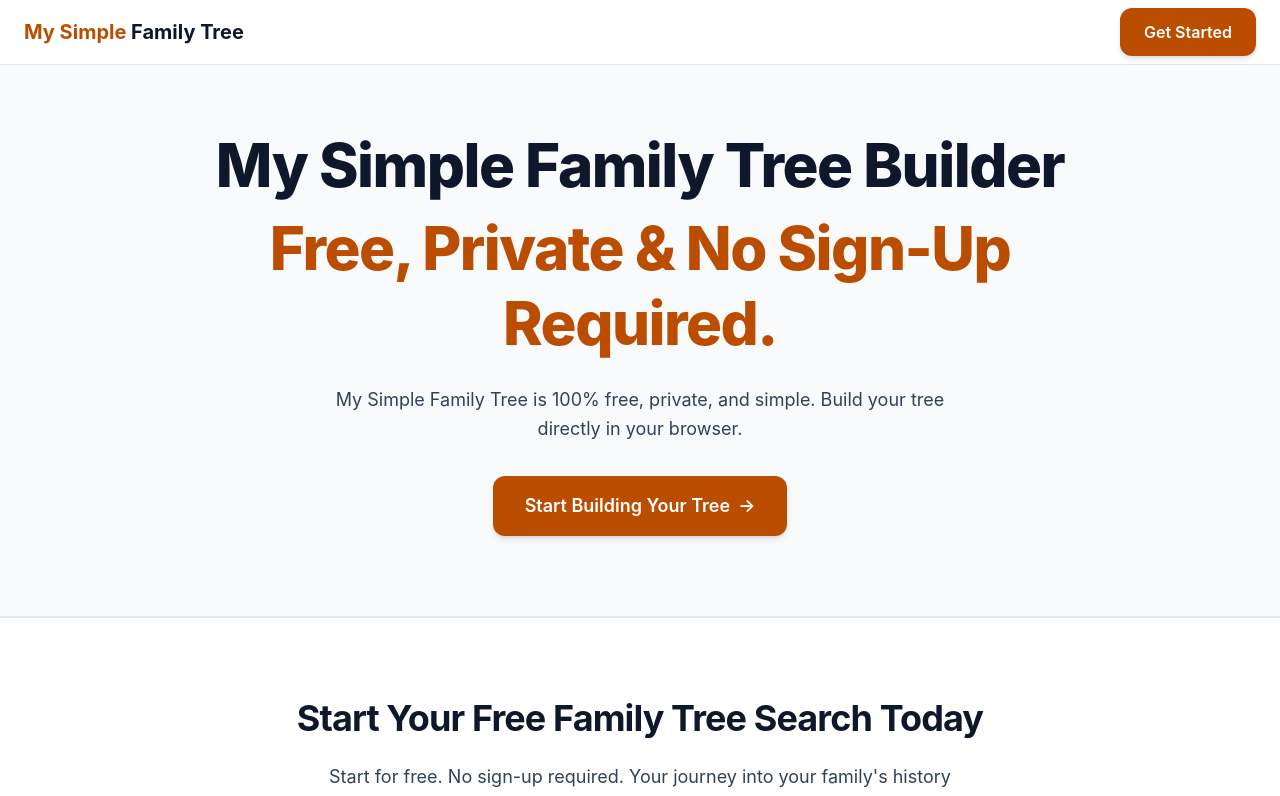
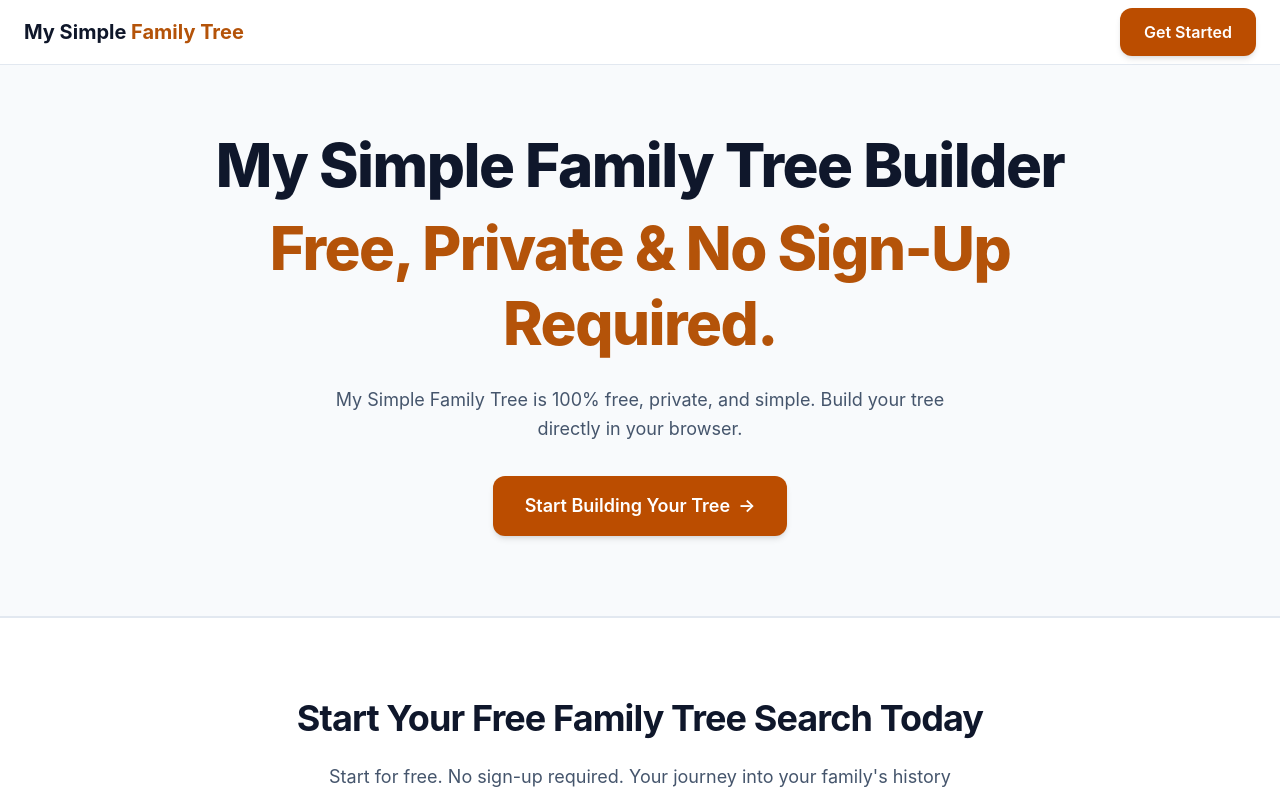
Before and after one commit to Moiralah/ft_transcendence, a Next.js app in the folder frontend/: page /main in a window 1280 px wide. Shown: the top 796 px of the page. Built offline with nearby package versions, Linux system fonts and the light colour scheme.

Commit message:
added color component to all component, still havent done all component yet

```diff
--- a/frontend/src/components/banner.tsx
+++ b/frontend/src/components/banner.tsx
@@ -1,6 +1,8 @@
+// components/system/Banner.tsx
 import React from 'react';
 import { Typography } from './typograph';
 import { Button } from './button';
+import { componentTokens } from './colorPalete';
 
 interface BannerAction {
   label: string;
@@ -15,12 +17,13 @@ interface BannerProps {
   highlightText?: string;
   description: string;
   actions: BannerAction[];
-    badge?: string,
+  badge?: string;
   emphasis?: 'low' | 'medium' | 'high';
-    headingLevel? : 'h1' | 'h2' | 'h3';
+  headingLevel?: 'h1' | 'h2' | 'h3';
+  themeMode?: 'light';
 }
 
-export function Banner ({
+export function Banner({
   id,
   title,
   highlightText,
@@ -29,59 +32,84 @@ export function Banner ({
   badge,
   emphasis = 'medium',
   headingLevel = 'h2',
-} : BannerProps) {
+  themeMode = 'light',
+}: BannerProps) {
+  // Structural spacing based on emphasis level
   const emphasisStyles = {
-        high: 'bg-slate-50 pt-32 pb-20 border-b border-slate-200',
-        medium: 'bg-white py-20 border-t border-b border-slate-200',
-        low: 'bg-slate-100 py-12 rounded-2xl border border-slate-200',
+    high: 'pt-32 pb-20 border-b',
+    medium: 'py-20 border-t border-b',
+    low: 'py-12 rounded-2xl border',
   };
+
+  const token = componentTokens.banner(themeMode);
 
   return (
     <section
       aria-labelledby={id}
       className={`w-full flex flex-col items-center text-center px-6 ${emphasisStyles[emphasis]}`}
+      style={{
+        borderColor: token.border[emphasis],
+        backgroundColor: token.bg[emphasis],
+      }}
     >
       <div className="max-w-4xl mx-auto flex flex-col items-center gap-6">
-                {/* Optional Eyebrown / Badge */}
+        {/* Eyebrow / Badge */}
         {badge && (
-                    <span className="text-amber-700 font-bold tracking wider text-xs uppercase bg-amber-100 px-3 py-1 rounded-full">
+          <span
+            className="font-bold tracking-wider text-xs uppercase px-3 py-1 rounded-full"
+            style={{
+              backgroundColor: token.badgeBg,
+              color: token.badgeText,
+            }}
+          >
             {badge}
           </span>
         )}
+
         {/* Heading */}
         <Typography
           as={headingLevel}
-                    variant= {headingLevel === 'h1'? 'h1' : 'h2'}
+          variant={headingLevel === 'h1' ? 'h1' : 'h2'}
           className="max-w-4xl"
           id={id}
+          themeMode={themeMode}
         >
           {title}
           {highlightText && (
-                        <span className="text-amber-700 block mt-2">{highlightText}</span>
+            <span
+              className="block mt-2"
+              style={{ color: token.highlightText }}
+            >
+              {highlightText}
+            </span>
           )}
         </Typography>
 
         {/* Body Description */}
         <Typography
-                    as='p'
+          as="p"
           variant="body"
-                    className="max-w-2xl text-lg text-slate-700"
+          className="max-w-2xl text-lg"
+          themeMode={themeMode}
         >
           {description}
         </Typography>
 
-                {/* Action button */}
+        {/* Action buttons */}
         {actions.length > 0 && (
           <div className="flex flex-wrap items-center justify-center gap-4 mt-2">
-                    {actions.map((action) => (
+            {actions.map((action, index) => (
               <Button
+                key={`${action.href}-${index}`}
                 href={action.href}
                 variant={action.variant || 'primary'}
                 className="px-8 py-4 text-lg"
               >
                 <span>{action.label}</span>
                 {action.showArrow && (
-                          <span aria-hidden="true" className="ml-2">&rarr;</span>
+                  <span aria-hidden="true" className="ml-2">
+                    &rarr;
+                  </span>
                 )}
               </Button>
             ))}
@@ -89,5 +117,5 @@ export function Banner ({
         )}
       </div>
     </section>
-    )
+  );
 }
--- /dev/null
+++ b/frontend/src/components/colorPalete.tsx
@@ -0,0 +1,134 @@
+// colorPalete.ts
+
+export const primitives = {
+    slate: {
+      50: '#F8FAFC',
+      100: '#F1F5F9',
+      200: '#E2E8F0',
+      300: '#CBD5E1',
+      400: '#94A3B8',
+      500: '#64748B',
+      600: '#475569',
+      700: '#334155',
+      800: '#1E293B',
+      900: '#0F172A',
+      950: '#020617',
+    },
+    amber: {
+      50: '#FFFBEB',
+      100: '#FEF3C7',
+      400: '#FBBF24',
+      500: '#F59E0B',
+      600: '#D97706',
+      700: '#B45309',
+    },
+    blue: {
+      50: '#EFF6FF',
+      100: '#DBEAFE',
+      500: '#3B82F6',
+      600: '#2563EB',
+      700: '#1D4ED8',
+    },
+    red: {
+      50: '#FEF2F2',
+      500: '#EF4444',
+      700: '#B91C1C',
+    },
+    emerald: {
+      50: '#ECFDF5',
+      500: '#10B981',
+      700: '#047857',
+    },
+    white: '#FFFFFF',
+    black: '#000000',
+    transparent: 'transparent',
+    whiteAlpha90: 'rgba(255, 255, 255, 0.9)',
+  };
+
+  export const semantics = {
+    light: {
+      surface: {
+        footer: primitives.slate[900],
+        navbar: primitives.whiteAlpha90,
+      },
+      bg: {
+        low: primitives.slate[100],
+        medium: primitives.white,
+        high: primitives.slate[50],
+        badge: primitives.amber[100],
+      },
+      text: {
+        muted: primitives.slate[300],
+        primary: primitives.white,
+        brandSecondary: primitives.amber[700],
+        brandPrimary: primitives.slate[900],
+        heading: primitives.slate[900],
+        body: primitives.slate[600],
+        caption: primitives.slate[600],
+        badge: primitives.amber[700],
+        highlight: primitives.amber[700],
+      },
+      border: {
+        subtle: primitives.slate[800],
+        navbar: primitives.slate[200],
+        banner: primitives.slate[200],
+      },
+      interactive: {
+        focusRing: primitives.amber[400],
+        navRing: primitives.amber[700],
+      },
+    },
+  };
+
+  export const componentTokens = {
+    footer: (themeMode: 'light') => {
+      const s = semantics[themeMode] || semantics.light;
+      return {
+        bg: s.surface.footer,
+        text: s.text.muted,
+        linkHover: s.text.primary,
+        border: s.border.subtle,
+        focusRing: s.interactive.focusRing,
+        focusOffset: s.surface.footer,
+      };
+    },
+    navbar: (themeMode: 'light') => {
+      const s = semantics[themeMode] || semantics.light;
+      return {
+        bg: s.surface.navbar,
+        border: s.border.navbar,
+        brand1: s.text.brandPrimary,
+        brand2: s.text.brandSecondary,
+        focusRing: s.interactive.navRing,
+        focusOffset: s.surface.navbar,
+      };
+    },
+    typograph: (themeMode: 'light') => {
+      const s = semantics[themeMode] || semantics.light;
+      return {
+        h1: s.text.heading,
+        h2: s.text.heading,
+        h3: s.text.heading,
+        body: s.text.body,
+        caption: s.text.caption,
+      };
+    },
+    banner: (themeMode: 'light') => {
+      const s = semantics[themeMode] || semantics.light;
+      return {
+        border: {
+          low: s.border.banner,
+          medium: s.border.banner,
+          high: s.border.banner,
+        },
+        bg: {
+          low: s.bg.low,
+          medium: s.bg.medium,
+          high: s.bg.high,
+        },
+        badgeBg: s.bg.badge,
+        badgeText: s.text.badge,
+        highlightText: s.text.highlight,
+      };
+    },
+  };
--- a/frontend/src/components/footer.tsx
+++ b/frontend/src/components/footer.tsx
@@ -1,14 +1,44 @@
+'use client'
+
 import React from 'react';
 import Link from 'next/link';
+import { componentTokens } from './colorPalete';
 
-export function Footer({ copyrightText = "© 2026 My Simple Family Tree. All rights reserved.", feedbackHref = "/feedback" }) {
+interface FooterProps {
+  copyrightText?: string;
+  feedbackHref?: string;
+  themeMode?:'light';
+}
+
+export function Footer({
+  copyrightText = "© 2026 My Simple Family Tree. All rights reserved.",
+  feedbackHref = "/feedback",
+  themeMode = 'light'
+  } : FooterProps) {
+
+  const tokens = componentTokens.footer(themeMode);
+
   return (
-    <footer className="w-full bg-slate-900 text-slate-300 py-8 border-t border-slate-800 text-sm">
+    <footer
+      aria-label="Site Footer"
+      className="w-full py-8 border-t text-sm"
+        style={{
+        backgroundColor: tokens.bg,
+        borderColor: tokens.border,
+        color: tokens.text,
+      }}>
       <div className="max-w-7xl mx-auto flex flex-col items-center md:flex-row md:justify-between px-6 gap-4">
         <div>{copyrightText}</div>
         <Link
           href={feedbackHref}
-          className="hover:text-white transition-colors font-medium rounded focus:outline-none focus:ring-2 focus:ring-amber-400 focus:ring-offset-2 focus:ring-offset-slate-900 px-1 py-0.5"
+          className="transition-colors font-medium rounded px-1 py-0.5 outline-none focus-visible:ring-2 focus-visible:ring-offset-2"
+          style={{
+            color: tokens.text,
+            ['--tw-ring-color' as string]: tokens.focusRing,
+            ['--tw-ring-offset-color' as string]: tokens.focusOffset,
+          }}
+          onMouseEnter={(e) => (e.currentTarget.style.color = tokens.linkHover)}
+          onMouseLeave={(e) => (e.currentTarget.style.color = tokens.text)}
         >
           Give Feedback
         </Link>
--- a/frontend/src/components/navbar.tsx
+++ b/frontend/src/components/navbar.tsx
@@ -1,19 +1,46 @@
-// components/system/Navbar.tsx
 import React from 'react';
 import Link from 'next/link';
 import { Button } from './button';
+import { componentTokens } from './colorPalete';
 
-export function Navbar({ brandName = "My Simple Family Tree", ctaText = "Get Started", ctaHref = "/builder" }) {
+interface NavbarProps {
+  brandName?: string;
+  ctaText?: string;
+  ctaHref?: string;
+  themeMode?: 'light';
+}
+
+export function Navbar({
+  brandName = "My Simple Family Tree",
+  ctaText = "Get Started",
+  ctaHref = "/builder",
+  themeMode = 'light',
+  } : NavbarProps) {
+
+  const tokens = componentTokens.navbar(themeMode);
+
   return (
-    <header className="fixed top-0 z-40 w-full bg-white/90 backdrop-blur-md border-b border-slate-200">
-      <nav aria-label="Main navigation" className="max-w-7xl mx-auto px-6 h-16 flex justify-between items-center">
+    <header className="fixed top-0 z-40 w-full backdrop-blur-md border-b"
+      style= {{
+        backgroundColor: tokens.bg,
+        borderColor: tokens.border,
+      }}
+    >
+      <nav
+        aria-label="Main navigation"
+        className="max-w-7xl mx-auto px-6 h-16 flex justify-between items-center"
+      >
         <Link
           href="/"
-          className="rounded-md font-bold text-lg sm:text-xl focus:outline-none focus:ring-2 focus:ring-amber-700 focus:ring-offset-2"
+          className="rounded-md font-bold text-lg sm:text-xl focus:outline-none focus:ring-2 focus:ring-offset-2"
           aria-label={`${brandName} Home`}
+          style={{
+            ['--tw-ring-color' as string]: tokens.focusRing,
+            ['--tw-ring-offset-color' as string]: tokens.focusOffset,
+          }}
         >
-          <span className="text-amber-700">My Simple </span>
-          <span className="text-slate-900">Family Tree</span>
+          <span style={{color: tokens.brand1 }}>My Simple</span>
+          <span style={{color: tokens.brand2 }}> Family Tree</span>
         </Link>
         <Button href={ctaHref} variant="primary">{ctaText}</Button>
       </nav>
--- a/frontend/src/components/typograph.tsx
+++ b/frontend/src/components/typograph.tsx
@@ -1,14 +1,23 @@
 import React from 'react';
+import { componentTokens } from './colorPalete';
 
 interface TextProps {
-  children: React.ReactNode;
+  children?: React.ReactNode;
   as?: 'h1' | 'h2' | 'h3' | 'p' | 'span';
   variant?: 'h1' | 'h2' | 'h3' | 'body' | 'caption';
   className?: string;
   id?: string;
+  themeMode?: 'light';
 }
 
-export function Typography({ children, as = 'p', variant = 'body', className = '', id }: TextProps) {
+export function Typography({
+  children, as = 'p',
+  variant = 'body',
+  className = '',
+  id,
+  themeMode = 'light'
+  }: TextProps) {
+
   const Component = as;
 
   const styles = {
@@ -19,8 +28,14 @@ export function Typography({ children, as = 'p', variant = 'body', className = '
     caption: 'text-xs font-bold text-slate-600 tracking-wider uppercase',
   };
 
+  const token = componentTokens.typograph(themeMode);
+
   return (
-    <Component id={id} className={`${styles[variant]} ${className}`}>
+    <Component
+      id={id}
+      className={`${styles[variant]} ${className}`}
+      styles={{ color: token[variant]}}
+    >
       {children}
     </Component>
   );
```
Lines whose indentation alone changed are shown as unchanged.
